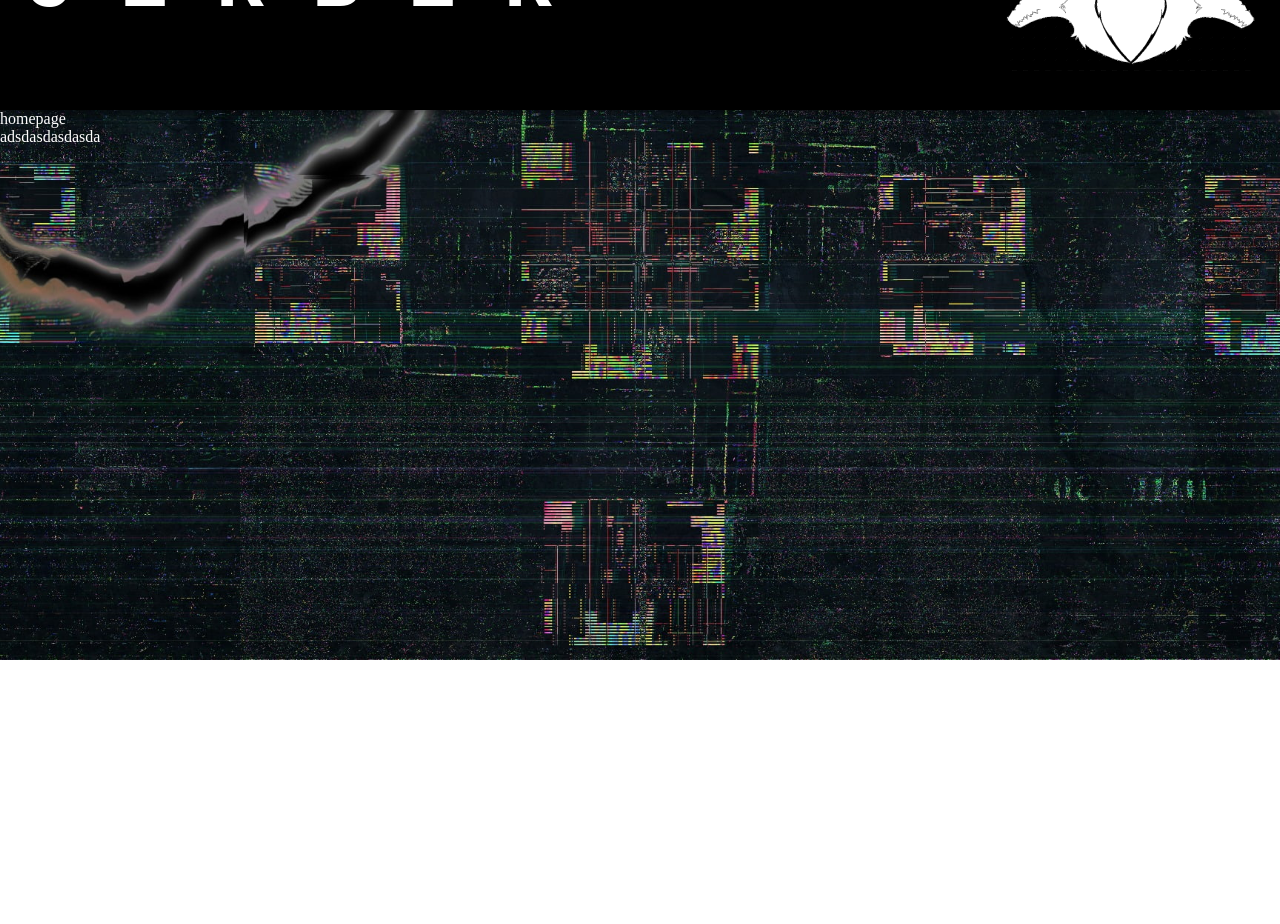
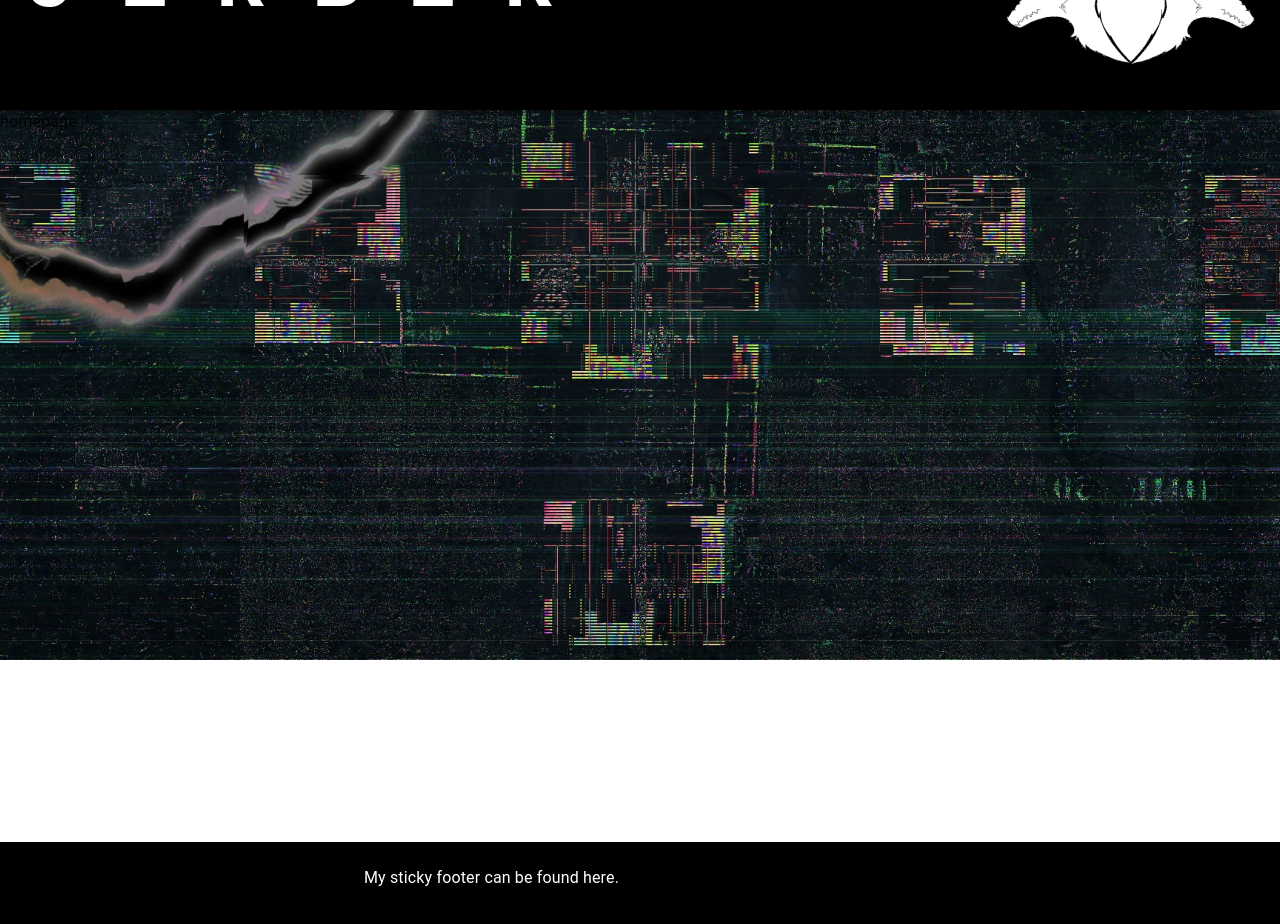
Before and after one commit to Dragoverlord/Fullstack-Frontend, a React (Create React App) app: page / in a window 1280 px wide. Shown: the part 140-1064 px from the top of the page. Before the commit the page ends 800 px from the top, so only its background shows below. Built offline with nearby package versions, Linux system fonts and the light colour scheme.

Commit message:
bugs fixed 1/?

```diff
--- a/src/components/Error/Error.css
+++ b/src/components/Error/Error.css
@@ -1,4 +1,4 @@
-body {
+.back {
   overflow-x: hidden;
   overflow-y: hidden;
 }
@@ -17,7 +17,7 @@
     filter: grayscale(100%);
     transition: 5s;
 }
-h2 {
+.back h2 {
   color: white;
   text-align: center;
   line-height: 40vh;
@@ -29,7 +29,7 @@
   transition: width 2s, height 2s, background-color 2s, transform 2s;
 }
 
-h2:hover {
+.back h2:hover {
   color: black;
   width: 200px;
   height: 200px;
@@ -45,7 +45,7 @@
 }
 }
 @media(max-width: 768px) {
-    h2{
+  .back h2{
         margin-top: 5%;
         line-height: 30vh;
         letter-spacing: 2vw;
@@ -53,7 +53,7 @@
     }
 }
 @media(max-width: 425px) {
-    h2{
+  .back h2{
         margin-top: 25%;
         /* line-height: -5vh; */
         font-size: 7vw;
--- a/src/components/footer/Footer.jsx
+++ b/src/components/footer/Footer.jsx
@@ -1,11 +1,51 @@
-import React from 'react';
+import * as React from "react";
+import CssBaseline from "@mui/material/CssBaseline";
+import Box from "@mui/material/Box";
+import Typography from "@mui/material/Typography";
+import Container from "@mui/material/Container";
+import Link from "@mui/material/Link";
 
-const Footer = () => {
-    return (
-        <div>
-            adsdasdasdasda
-        </div>
-    );
-};
+function Copyright() {
+  return (
+    <Typography variant="body2" color="text.secondary">
+      {"Copyright © "}
+      <Link color="inherit" href="https://mui.com/">
+        Your Website
+      </Link>{" "}
+      {new Date().getFullYear()}
+      {"."}
+    </Typography>
+  );
+}
 
-export default Footer;
+export default function Footer() {
+  return (
+    <Box
+      sx={{
+        display: "flex",
+        flexDirection: "column",
+        minHeight: "100vh",
+        color: "white",
+      }}
+    >
+      <CssBaseline />
+      <Box
+        component="footer"
+        sx={{
+          py: 3,
+          px: 2,
+          mt: "auto",
+          bgcolor: "black",
+          color: "white",
+        }}
+      >
+        <Container maxWidth="sm">
+          <Typography variant="body1">
+            My sticky footer can be found here.
+          </Typography>
+          <Copyright />
+        </Container>
+      </Box>
+    </Box>
+  );
+}
```
